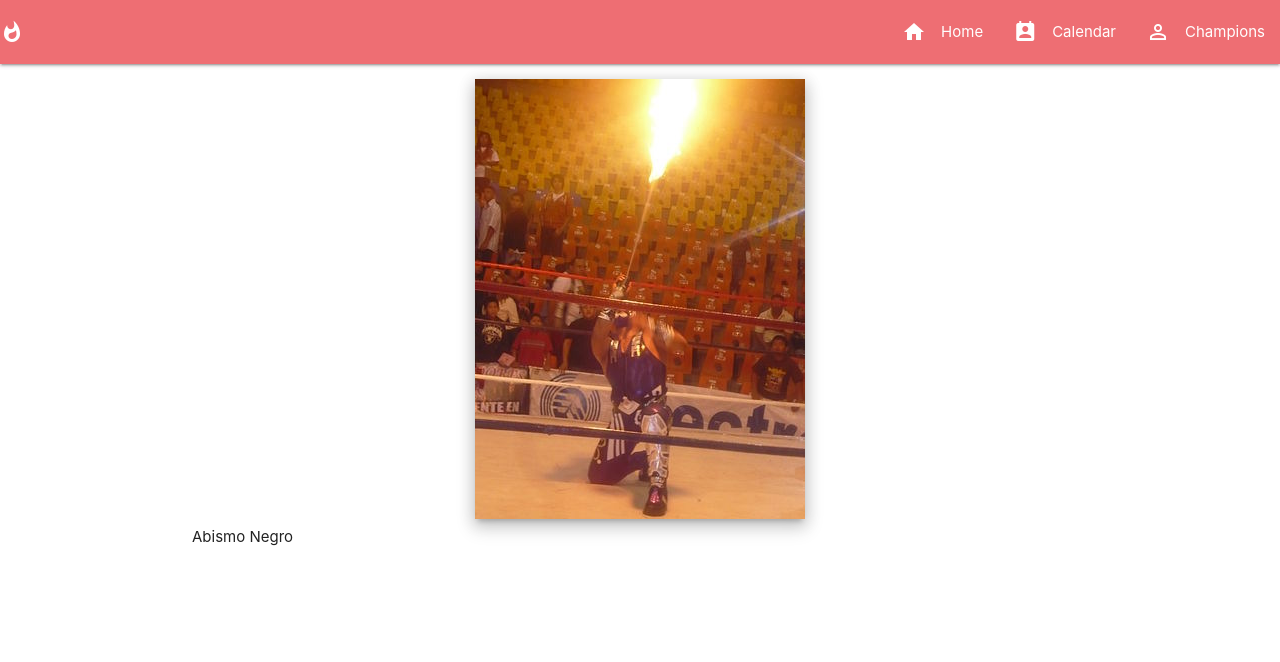
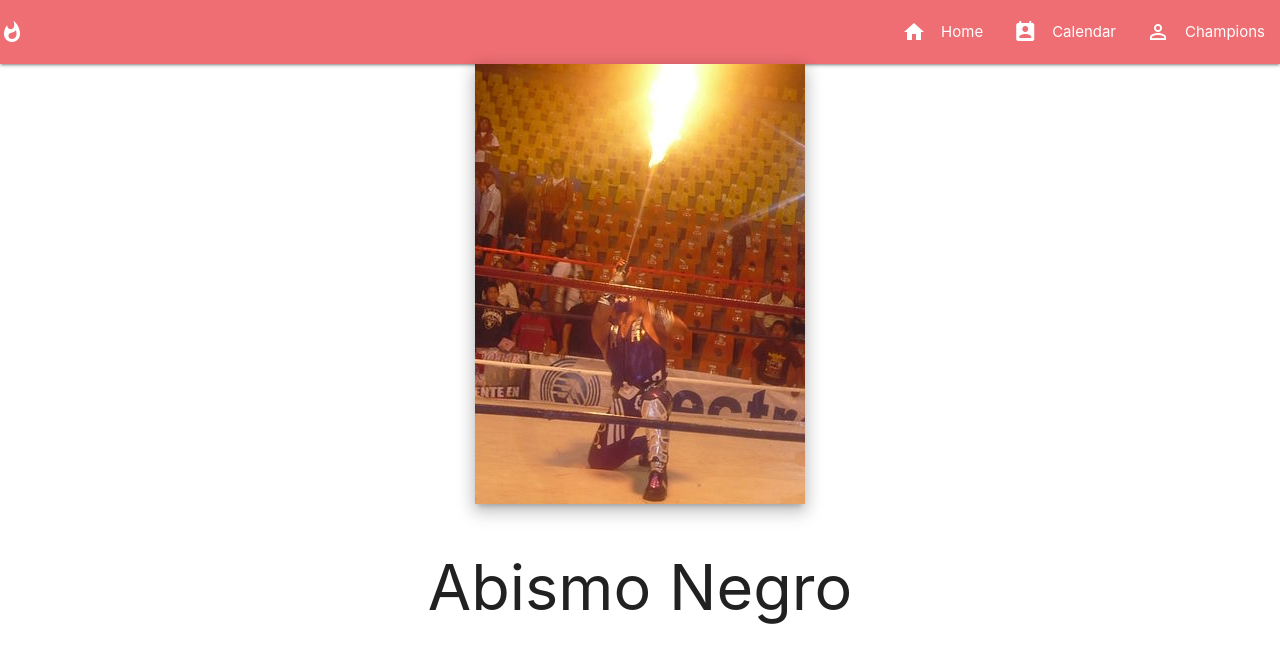
Before and after one commit to Sashimee/lucha-libre, an Angular app: page /wresler-details/1 in a window 1280 px wide. Shown: the top 662 px of the page. Built offline with nearby package versions, Linux system fonts and the light colour scheme.

Commit message:
Update page-wresler-details.component.html

```diff
--- a/src/app/components/page-wresler-details/page-wresler-details.component.html
+++ b/src/app/components/page-wresler-details/page-wresler-details.component.html
@@ -5,7 +5,14 @@
             <div class="col s12 center-align">
                 <img src="{{myWresler.image}}" alt="{{myWresler.name}}" class="z-depth-3">
             </div>
-            <p>{{myWresler.name}}</p>
+            <div class="col s2"></div>
+            <div class="col s8 center-align">
+                <h1>
+                    {{myWresler.name}}
+                </h1>
+            </div>
+            <div class="col s2"></div>
+
         </div>
     </div>
 </div>
```
